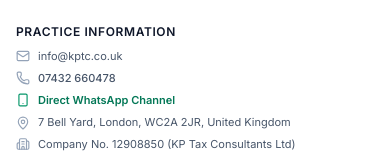
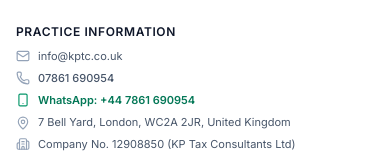
Before and after one commit to echelonsystemsgd-deep/uk-accountancy-os-prototype, a Next.js app: page / in a window 390 px wide. Shown: the part 7917-8077 px from the top of the page. Built offline with nearby package versions, Linux system fonts and the light colour scheme.

Commit message:
feat(contact): update official WhatsApp channel to +44 7861 690954 across navbar, mobile drawer, footer, schema, and docs

```diff
--- a/app/layout.tsx
+++ b/app/layout.tsx
@@ -85,7 +85,7 @@
     image: "https://kptc.co.uk/logo.png",
     "@id": "https://kptc.co.uk",
     url: "https://kptc.co.uk",
-    telephone: "07432 660478",
+    telephone: "+44 7861 690954",
     email: "info@kptc.co.uk",
     address: {
       "@type": "PostalAddress",
--- a/app/privacy/page.tsx
+++ b/app/privacy/page.tsx
@@ -40,7 +40,7 @@
           </p>
           <div className="p-3 bg-neutral-50 rounded-lg border border-neutral-200 text-xs space-y-1">
             <p><strong>Registered Address:</strong> 7 Bell Yard, London, WC2A 2JR, United Kingdom</p>
-            <p><strong>Direct Inquiries:</strong> info@kptc.co.uk | 07432 660478</p>
+            <p><strong>Direct Inquiries:</strong> info@kptc.co.uk | +44 7861 690954 (WhatsApp)</p>
           </div>
         </section>
 
--- a/components/shared/Footer.tsx
+++ b/components/shared/Footer.tsx
@@ -90,17 +90,17 @@
               </li>
               <li className="flex items-center space-x-2">
                 <Phone className="w-3.5 h-3.5 text-neutral-400 shrink-0" />
-                <a href="tel:+447432660478" className="hover:text-primary transition font-medium">07432 660478</a>
+                <a href="tel:+447861690954" className="hover:text-primary transition font-medium">07861 690954</a>
               </li>
               <li className="flex items-center space-x-2">
                 <Smartphone className="w-3.5 h-3.5 text-emerald-600 shrink-0" />
                 <a
-                  href="https://wa.me/447432660478?text=Hello%20KP%20Tax%20Consultants,%20I%20would%20like%20to%20enquire%20about%20property%20tax%20advisory"
+                  href="https://wa.me/447861690954?text=Hello%20KP%20Tax%20Consultants,%20I%20would%20like%20to%20enquire%20about%20property%20tax%20advisory"
                   target="_blank"
                   rel="noopener noreferrer"
                   className="text-emerald-700 hover:text-emerald-800 transition font-semibold"
                 >
-                  Direct WhatsApp Channel
+                  WhatsApp: +44 7861 690954
                 </a>
               </li>
               <li className="flex items-start space-x-2">
--- a/components/shared/Navbar.tsx
+++ b/components/shared/Navbar.tsx
@@ -145,7 +145,7 @@
             <div className="hidden sm:flex items-center space-x-2.5 shrink-0 whitespace-nowrap">
               {/* Direct WhatsApp Channel for instant lead response */}
               <a
-                href="https://wa.me/447432660478?text=Hello%20KP%20Tax%20Consultants,%20I%20would%20like%20to%20enquire%20about%20Section%2024%20and%20property%20tax%20advisory"
+                href="https://wa.me/447861690954?text=Hello%20KP%20Tax%20Consultants,%20I%20would%20like%20to%20enquire%20about%20Section%2024%20and%20property%20tax%20advisory"
                 target="_blank"
                 rel="noopener noreferrer"
                 className="btn-tactile px-3 py-2 rounded-lg text-xs font-semibold text-emerald-800 bg-emerald-50 hover:bg-emerald-100 transition inline-flex items-center space-x-1.5 border border-emerald-200"
@@ -246,6 +246,15 @@
             </div>
 
             <div className="pt-6 border-t border-neutral-200 space-y-3">
+              <a
+                href="https://wa.me/447861690954?text=Hello%20KP%20Tax%20Consultants,%20I%20would%20like%20to%20enquire%20about%20property%20tax%20advisory"
+                target="_blank"
+                rel="noopener noreferrer"
+                className="w-full touch-target-44 btn-tactile py-3 rounded-lg text-sm font-semibold text-emerald-800 bg-emerald-50 border border-emerald-200 text-center flex items-center justify-center space-x-2"
+              >
+                <MessageSquare className="w-4 h-4 text-emerald-600" />
+                <span>Chat on WhatsApp (+44 7861 690954)</span>
+              </a>
               <button
                 type="button"
                 onClick={() => {
```
Also changed, not shown: 1 other file (tests, documents, lock files or other folders).
